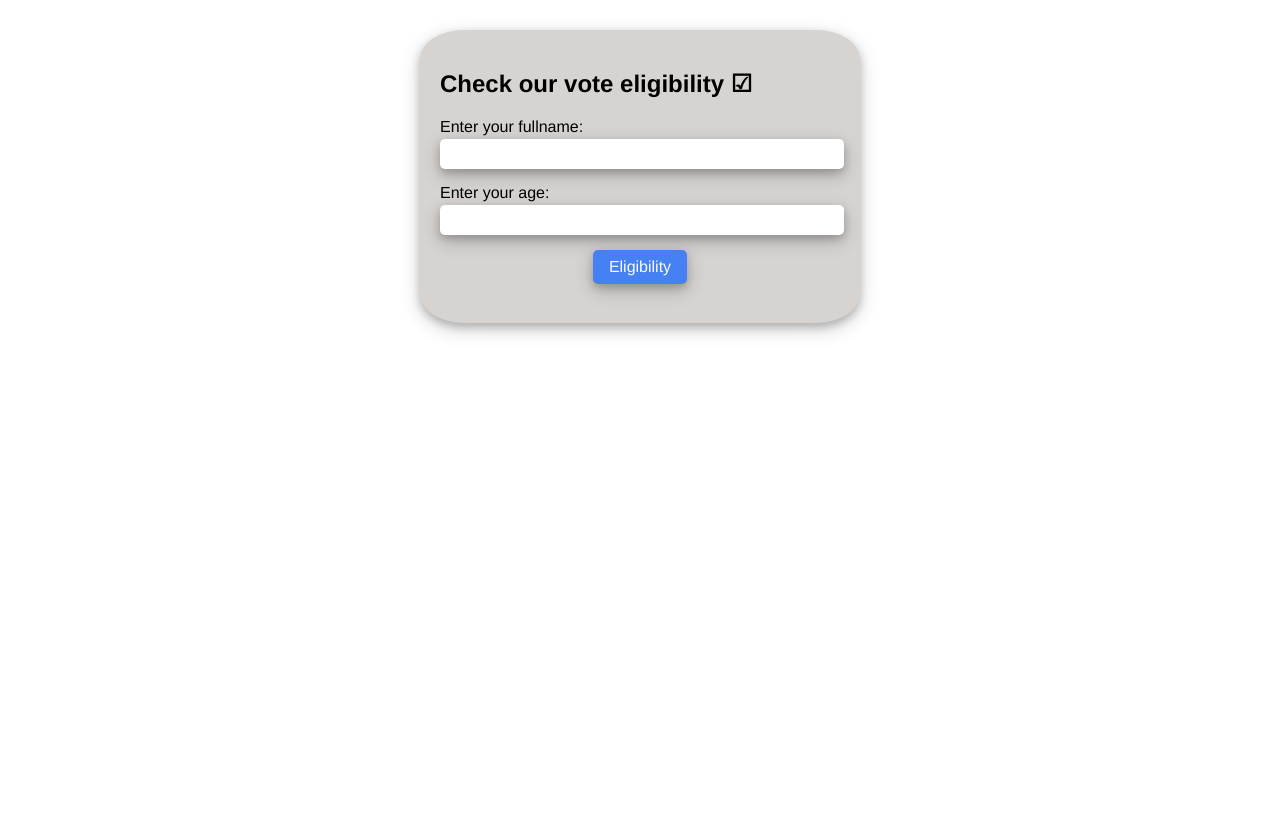
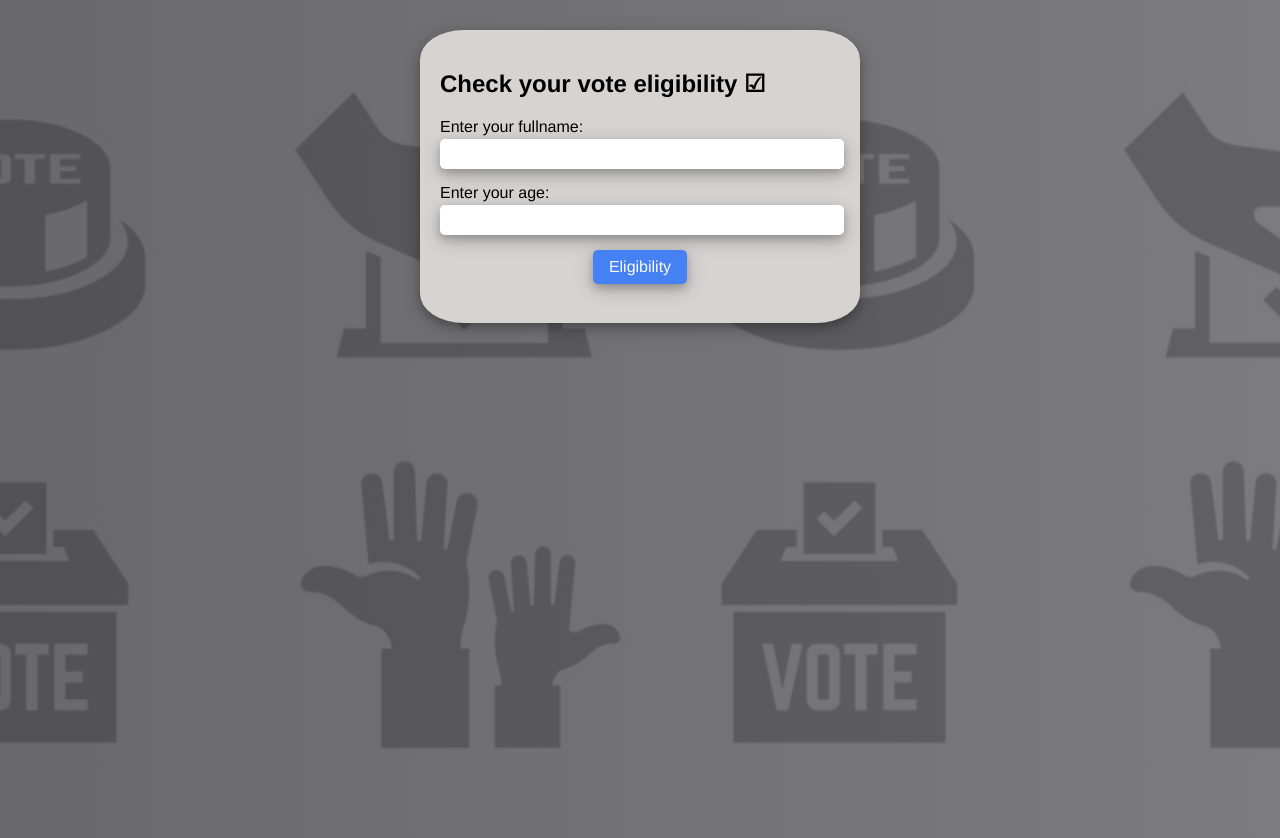
Before and after one commit to HimanayK/check-vote-eligibility, a plain HTML site: page index.html in a window 1280 px wide. Drawn offline with Linux system fonts and the light colour scheme.

Commit message:
made changes in css

```diff
--- a/index.html
+++ b/index.html
@@ -10,7 +10,7 @@
   <body>
     <main id="main-container">
       <section id="eligibility-section">
-        <h1 id="eligibility-heading">Check our vote eligibility ☑</h1>
+        <h1 id="eligibility-heading">Check your vote eligibility ☑</h1>
 
         <form id="eligibility-form" name="eligibility-form">
           <div class="input-container">
--- a/style.css
+++ b/style.css
@@ -1,6 +1,10 @@
 body {
     font-family: Helvetica;
     height: 100vh;
+    background-image: linear-gradient(to right, rgba(86, 86, 89, 0.885), rgba(104, 104, 107, 0.869)), url('vote.png');
+    background-size: contain;
+    background-repeat: repeat;
+    background-position-x: center;
   }
 
   #eligibility-section {
```
Also changed, not shown: vote.png (added).
